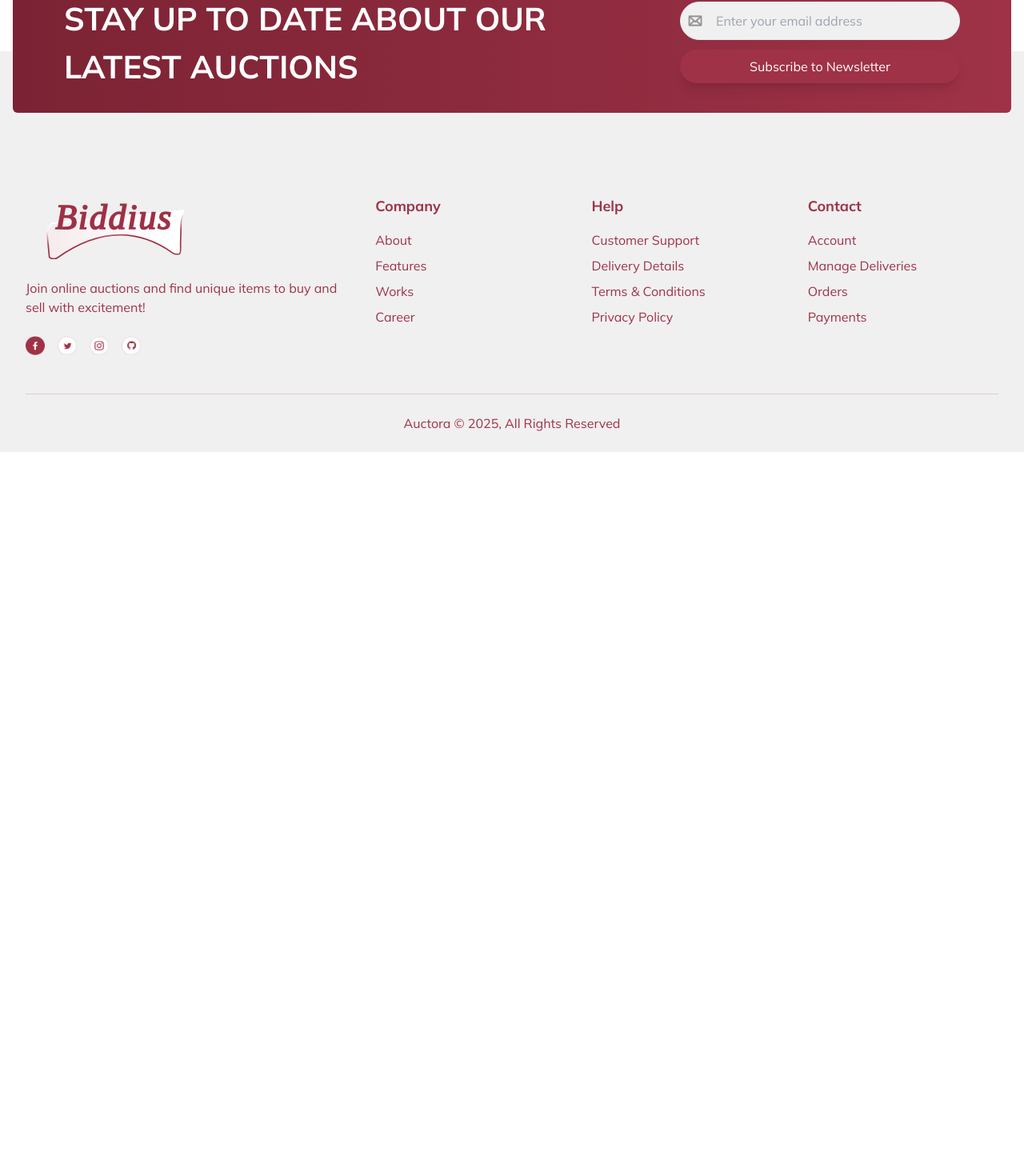
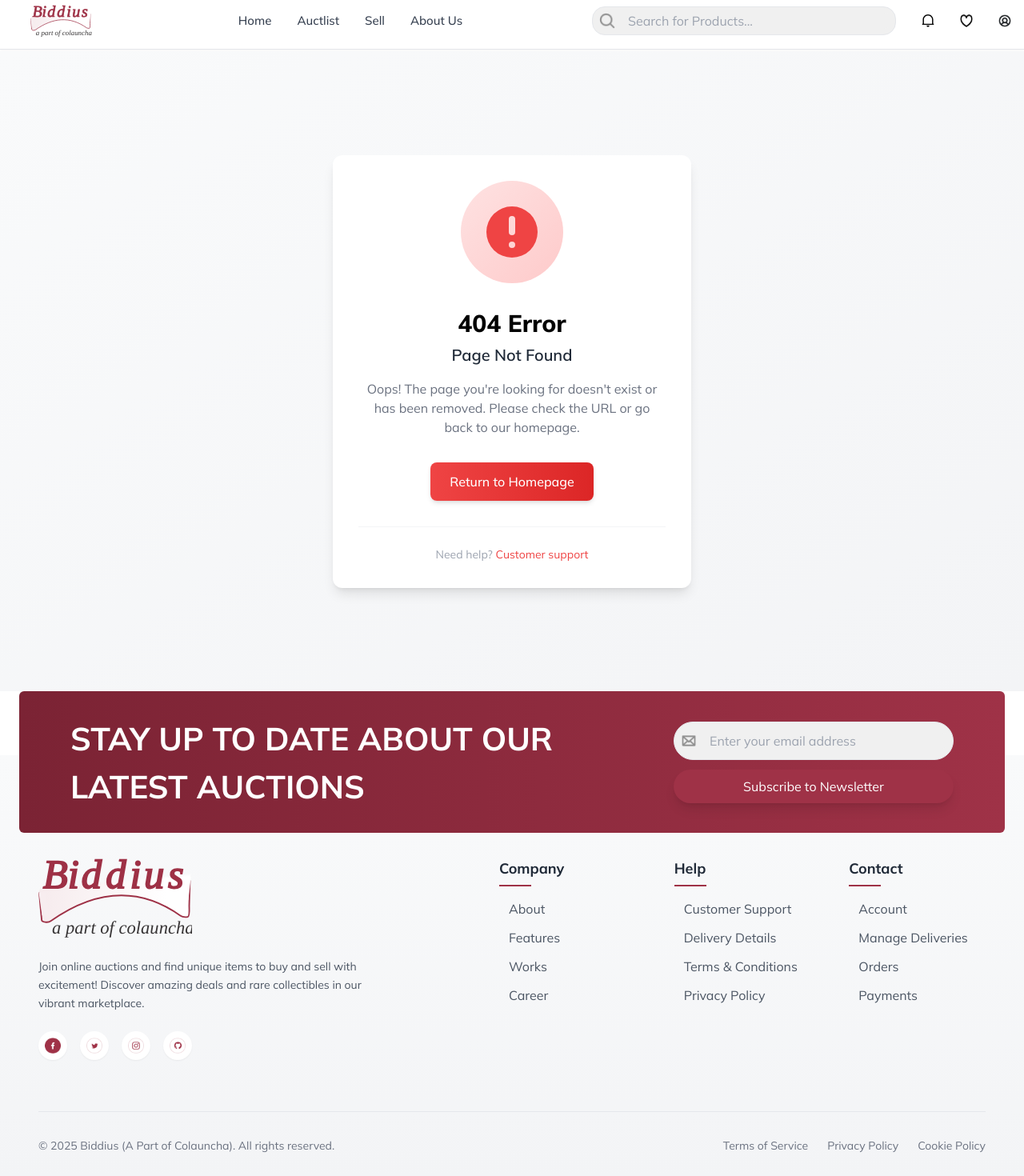
Before and after one commit to Colauncha/Auctora-Frontend, a React (Vite) app: page /list in a window 1280 px wide. Shown: the part 57-1527 px from the top of the page at 80% size. Before the commit the page ends 800 px from the top, so only its background shows below. Built offline with nearby package versions, Linux system fonts and the light colour scheme.

Commit message:
Refactor code structure for improved readability and maintainability (#11)
Co-authored-by: Skidesign1 <skidesign@gmail.com>

```diff
--- a/src/App.jsx
+++ b/src/App.jsx
@@ -40,8 +40,10 @@ import Payment from "./Pages/Payment/Payment";
 import ProductAuctionDetails from "./Pages/Home/ProductAuctionDetails";
 import YourProduct from "./Pages/Sell/AddProduct/YourProduct";
 import AuctionDetails from "./Pages/Sell/AddProduct/AuctionDetails";
+import NotFound from "./Components/NotFound";
 // import AppTest from "./Pages/Payment/AppTest";
 // import ProgressTracker from "./Pages/Sell/ProgressTracker";
+
 
 const App = () => {
   return (
@@ -82,6 +84,7 @@ const App = () => {
         <Route path="/bank-account" element={<AccountForm />} />
         <Route path="/verification" element={<Verification />} />
         <Route path="/getstarted" element={<GetStarted />} />
+        <Route path="*" element={<NotFound />} />
 
         {/* Progress Tracker Routes */}
         <Route
--- a/src/Components/CountDown.jsx
+++ b/src/Components/CountDown.jsx
@@ -1,30 +1,4 @@
-// import Stopwatch from "./Stopwatch";
-// import Button from "./Button";
 
-// const CountDown = () => {
-//   return (
-//     <div className="mt-[40px] lg:py-[80px] flex flex-col gap-[32px]">
-//       <h1 className="w-full md:w-[500px] text-[48px] leading-[45px] md:text-[64px] font-[700] h-[174px] md:leading-[64px] text-[#9F3247] ">
-//         Your Gateway to Exciting Auctions
-//       </h1>
-//       <p className="w-full mt-auto md:mt-0 md:w-[500px] text-[#9F3247] ">
-//         Discover treasures at Auctora - where bidding meets buying. Join online
-//         auctions and find unique items to buy and sell with excitement!
-//       </p>
-//       <div className="flex flex-col-reverse gap-[36px] md:flex-col items-center md:items-start">
-//         <Stopwatch days={5} hours={4} minutes={55} seconds={35} />
-//         <div className="w-full">
-//           <Button
-//             label="Bid Now"
-//             className="bg-gradient-to-r from-[#7B2334] to-[#9F3247] w-full lg:w-[200px]"
-//           />
-//         </div>
-//       </div>
-//     </div>
-//   );
-// };
-
-// export default CountDown;
 
 
 import Stopwatch from "./Stopwatch";
@@ -40,7 +14,7 @@ const CountDown = () => {
 
       {/* Description */}
       <p className="w-full text-[16px] md:text-[18px] text-[#9F3247]">
-        Discover treasures at Auctora - where bidding meets buying. Join online
+        Discover treasures at Biddius - where bidding meets buying. Join online
         auctions and find unique items to buy and sell with excitement!
       </p>
 
--- /dev/null
+++ b/src/Components/NotFound.jsx
@@ -0,0 +1,48 @@
+import React from 'react';
+import { Link } from 'react-router-dom';
+
+const NotFound = () => {
+  return (
+    <div className="min-h-screen bg-gradient-to-br from-gray-50 to-gray-100 flex flex-col items-center justify-center p-6 mb-20">
+      <div className="max-w-md w-full bg-white rounded-xl shadow-lg overflow-hidden p-8 text-center">
+        <div className="mx-auto w-32 h-32 rounded-full bg-gradient-to-br from-red-100 to-red-200 flex items-center justify-center mb-8">
+          <svg
+            xmlns="http://www.w3.org/2000/svg"
+            className="h-20 w-20 text-red-500"
+            viewBox="0 0 20 20"
+            fill="currentColor"
+          >
+            <path
+              fillRule="evenodd"
+              d="M18 10a8 8 0 11-16 0 8 8 0 0116 0zm-7 4a1 1 0 11-2 0 1 1 0 012 0zm-1-9a1 1 0 00-1 1v4a1 1 0 102 0V6a1 1 0 00-1-1z"
+              clipRule="evenodd"
+            />
+          </svg>
+        </div>
+
+        <h1 className="text-3xl font-extrabold text-black-800 mb-2">404 Error</h1>
+        <h2 className="text-xl font-semibold text-gray-800 mb-4">Page Not Found</h2>
+
+        <p className="text-gray-500 mb-8">
+          Oops! The page you're looking for doesn't exist or has been removed.
+          Please check the URL or go back to our homepage.
+        </p>
+
+        <Link
+          to="/"
+          className="inline-block px-6 py-3 bg-gradient-to-r from-red-500 to-red-600 text-white font-medium rounded-lg shadow-md hover:shadow-lg transition-all duration-300 hover:from-red-600 hover:to-red-700"
+        >
+          Return to Homepage
+        </Link>
+
+        <div className="mt-8 pt-6 border-t border-gray-100">
+          <p className="text-sm text-gray-400">
+            Need help? <a href="/contact" className="text-red-500 hover:underline">Customer support</a>
+          </p>
+        </div>
+      </div>
+    </div>
+  );
+};
+
+export default NotFound;
--- a/src/Constants/index.js
+++ b/src/Constants/index.js
@@ -4,7 +4,7 @@ import notification from "../assets/svg/notification.svg"
 import user from "../assets/icons/user.png";
 import ps_5 from "../assets/uploads/ps_5.png";
 import Nikon from "../assets/uploads/Nikon.png";
-import logo from "../assets/svg/biddiusLogo.svg";
+import logo from "../assets/svg/BiddiusLogo3.svg";
 // import logo from "../assets/icons/Auctora_logo.png";
 // import logo from "../assets/svg/WalletHistory.svg";
 import Fride from "../assets/uploads/Fridge.png";
--- a/src/Pages/Home/Ads.jsx
+++ b/src/Pages/Home/Ads.jsx
@@ -19,7 +19,7 @@ const Ads = () => {
   if (!isVisible) return null; // If not visible, don't render the component
 
   return (
-    <div className="bg-gradient-to-r from-[#7B2334] to-[#9F3247] h-[45px] w-full flex items-center justify-center gap-2 text-[12px] md:text-[14px] overflow-hidden mb-4 relative">
+    <div className="bg-gradient-to-r z-100 from-[#7B2334] to-[#9F3247] h-[45px] w-full flex items-center justify-center gap-2 text-[12px] md:text-[14px] overflow-hidden mb-4 relative">
       <button
         onClick={closeAds}
         className="absolute right-10 top-5 transform -translate-y-1/2 text-white text-xl font-bold"
@@ -29,7 +29,7 @@ const Ads = () => {
       </button>
       <div className="max-w-[1280px] w-full px-4 flex items-center justify-center gap-4">
         {isAuthenticated ? (
-          <p className="text-white">Welcome to Auctora</p>
+          <p className="text-white">Welcome to Biddius</p>
         ) : (
           <>
             <p className="text-white">Sign up and get your first order.</p>
--- a/src/Pages/Home/Footer.jsx
+++ b/src/Pages/Home/Footer.jsx
@@ -1,4 +1,3 @@
-
 import { Link, useLocation } from "react-router-dom";
 import Cta from "./Cta";
 import { facebook, github, instaggram, logo, twitter } from "../../Constants";
@@ -42,45 +41,59 @@ const Footer = () => {
   }, [location.pathname]);
 
   return (
-    <div className="bg-[#F0F0F0] w-full pt-20 relative">
-      {/* CTA Section (positioned absolutely above footer) */}
-      <div className="absolute top-[-100px] left-0 w-full flex justify-center px-4">
-        <Cta />
+    <div className="bg-gradient-to-b from-gray-50 to-gray-100 w-full pt-32 pb-8 relative">
+      {/* CTA Section */}
+      <div className="absolute top-[-80px] left-0 w-full flex justify-center px-6 z-10">
+        <div className="container mx-auto">
+          <Cta className="shadow-xl rounded-xl" />
+        </div>
       </div>
 
       {/* Main Footer Content */}
-      <footer className="container mx-auto px-4 sm:px-6 lg:px-8 flex flex-col text-[#9F3247] pt-[100px]">
-        <div className="flex flex-col lg:flex-row gap-12 w-full">
-          {/* Logo and Description Section */}
-          <div className="w-full lg:w-1/3 flex flex-col gap-6">
+      <footer className="container mx-auto px-6 sm:px-8 lg:px-12">
+        <div className="flex flex-col lg:flex-row justify-between gap-16 w-full">
+          {/* Left Section - Logo and Info */}
+          <div className="flex flex-col gap-6 max-w-md">
             <img
               src={logo}
-              alt="Auctora Logo"
-              className="w-40 h-12 sm:w-52 sm:h-16 lg:w-56 lg:h-20"
+              alt="Biddius Logo"
+              className="w-48 h-auto"
             />
-            <p className="text-sm sm:text-base">
+            <p className="text-gray-600 text-sm leading-relaxed">
               Join online auctions and find unique items to buy and sell with excitement!
+              Discover amazing deals and rare collectibles in our vibrant marketplace.
             </p>
             <div className="flex gap-4">
-              <img src={facebook} alt="Facebook" className="w-6 h-6" />
-              <img src={twitter} alt="Twitter" className="w-6 h-6" />
-              <img src={instaggram} alt="Instagram" className="w-6 h-6" />
-              <img src={github} alt="GitHub" className="w-6 h-6" />
+              <a href="#" className="p-2 bg-white rounded-full shadow-sm hover:bg-gray-50 transition-colors">
+                <img src={facebook} alt="Facebook" className="w-5 h-5" />
+              </a>
+              <a href="#" className="p-2 bg-white rounded-full shadow-sm hover:bg-gray-50 transition-colors">
+                <img src={twitter} alt="Twitter" className="w-5 h-5" />
+              </a>
+              <a href="#" className="p-2 bg-white rounded-full shadow-sm hover:bg-gray-50 transition-colors">
+                <img src={instaggram} alt="Instagram" className="w-5 h-5" />
+              </a>
+              <a href="#" className="p-2 bg-white rounded-full shadow-sm hover:bg-gray-50 transition-colors">
+                <img src={github} alt="GitHub" className="w-5 h-5" />
+              </a>
             </div>
           </div>
 
-          {/* Navigation Links Section */}
-          <div className="w-full lg:w-2/3 grid grid-cols-1 sm:grid-cols-2 md:grid-cols-3 gap-8">
+          {/* Right Section - Links */}
+          <div className="grid grid-cols-1 sm:grid-cols-3 gap-12 flex-1 lg:pl-16">
             {footerArr.map((section, index) => (
               <div key={index} className="mb-4">
-                <h4 className="text-lg font-bold mb-4">{section.heading}</h4>
-                <ul className="space-y-2">
+                <h4 className="text-lg font-bold mb-6 text-gray-800 relative after:absolute after:left-0 after:bottom-[-8px] after:w-10 after:h-[2px] after:bg-[#9F3247]">
+                  {section.heading}
+                </h4>
+                <ul className="space-y-3">
                   {section.links.map((link, idx) => (
                     <li key={idx}>
                       <Link
                         to={link.url}
-                        className="text-[#9f3247] hover:underline underline-offset-2 text-sm sm:text-base"
+                        className="text-gray-600 hover:text-[#9F3247] transition-colors text-sm sm:text-base flex items-center group"
                       >
+                        <span className="w-1 h-1 bg-[#9F3247] rounded-full mr-2 opacity-0 group-hover:opacity-100 transition-opacity"></span>
                         {link.name}
                       </Link>
                     </li>
@@ -92,8 +105,23 @@ const Footer = () => {
         </div>
 
         {/* Copyright Section */}
-        <div className="mt-12 mb-6 border-t border-[#9F3247] border-opacity-20 pt-6 text-center text-sm sm:text-base">
-          Auctora © {new Date().getFullYear()}, All Rights Reserved
+        <div className="mt-16 pt-8 border-t border-gray-200">
+          <div className="flex flex-col md:flex-row justify-between items-center gap-4">
+            <p className="text-gray-500 text-sm">
+              © {new Date().getFullYear()} Biddius (A Part of Colauncha). All rights reserved.
+            </p>
+            <div className="flex gap-6">
+              <Link to="/terms" className="text-gray-500 hover:text-[#9F3247] text-sm transition-colors">
+                Terms of Service
+              </Link>
+              <Link to="/privacy" className="text-gray-500 hover:text-[#9F3247] text-sm transition-colors">
+                Privacy Policy
+              </Link>
+              <Link to="/cookies" className="text-gray-500 hover:text-[#9F3247] text-sm transition-colors">
+                Cookie Policy
+              </Link>
+            </div>
+          </div>
         </div>
       </footer>
     </div>
--- a/src/Pages/Home/Nav.jsx
+++ b/src/Pages/Home/Nav.jsx
@@ -1,11 +1,10 @@
-import { Link, NavLink } from "react-router-dom";
-import { useNavigate } from "react-router-dom";
 
+import { Link, NavLink, useNavigate } from "react-router-dom";
+import { useEffect, useState, useRef } from "react"; // Added useRef import
+import { LuAlignJustify } from "react-icons/lu";
+import { RiCloseLargeFill } from "react-icons/ri";
 import Search from "../../Components/Search";
 import { likee, logo, search_glass, user, notification } from "../../Constants";
-import { useEffect, useState } from "react";
-import { LuAlignJustify } from "react-icons/lu";
-import { RiCloseLargeFill } from "react-icons/ri";
 import useModeStore from "../../Store/Store";
 
 const Nav = () => {
@@ -18,24 +17,47 @@ const Nav = () => {
 
   const { isMobile, setModeBasedOnScreenSize } = useModeStore();
   const [isMenuOpen, setIsMenuOpen] = useState(false);
+  const [isScrolled, setIsScrolled] = useState(false);
+  const navRef = useRef(null);
+  const [navHeight, setNavHeight] = useState(70); // Adjusted height
+  const [shouldBlur, setShouldBlur] = useState(false);
 
-  const toggleMenu = () => {
-    setIsMenuOpen((prev) => !prev);
+  // Handle scroll effect
+  useEffect(() => {
+    const handleScroll = () => {
+      const isScrolled = window.scrollY > 0;
+      setIsScrolled(isScrolled);
+      setShouldBlur(isScrolled); // Enable blur only when scrolled
     };
 
+    window.addEventListener("scroll", handleScroll);
+    return () => window.removeEventListener("scroll", handleScroll);
+  }, []);
+
+  // Update height on scroll/resize
+  useEffect(() => {
+    const updateHeight = () => {
+      if (navRef.current) {
+        setNavHeight(navRef.current.offsetHeight); // Dynamically set height
+      }
+    };
+
+    updateHeight();
+    window.addEventListener('resize', updateHeight);
+    return () => window.removeEventListener('resize', updateHeight);
+  }, []);
+
+  // Existing resize handler
   useEffect(() => {
     const handleResize = () => {
       setModeBasedOnScreenSize();
     };
-
     window.addEventListener("resize", handleResize);
-    setModeBasedOnScreenSize(); // Set initial mode
-
-    return () => {
-      window.removeEventListener("resize", handleResize);
-    };
+    setModeBasedOnScreenSize();
+    return () => window.removeEventListener("resize", handleResize);
   }, [setModeBasedOnScreenSize]);
 
+  const toggleMenu = () => setIsMenuOpen((prev) => !prev);
   const navigate = useNavigate();
 
   const handleSearch = () => {
@@ -47,100 +69,130 @@ const Nav = () => {
   };
 
   return (
-    <div className="h-[36px] my-[20px] w-full overflow-visible">
+    <>
+      <div
+        ref={navRef}
+        className={`fixed left-0 right-0 z-50 bg-white border-b shadow-sm transition-all duration-300 ${
+          isScrolled ? "top-0" : "top-12"
+        } ${
+          shouldBlur ? "backdrop-blur-md" : "backdrop-blur-none"
+        }`}
+      >
         {isMobile ? (
-        <div className="formatter flex justify-between items-center w-full px-4">
-          <div className="flex items-center gap-4 relative">
+          <div className="flex justify-between items-center w-full px-3 py-3">
+            <div className="flex items-center gap-3">
               {isMenuOpen ? (
                 <RiCloseLargeFill
-                size={30}
+                  size={26}
                   onClick={toggleMenu}
                   className="cursor-pointer"
                 />
               ) : (
                 <LuAlignJustify
-                size={30}
+                  size={26}
                   onClick={toggleMenu}
                   className="cursor-pointer"
                 />
               )}
               <Link to={`/`}>
-              <img src={logo} alt="logo" className="w-20 h-12" />
+                <img src={logo} alt="logo" className="w-20 h-10" />
               </Link>
             </div>
+
+            <div className="flex items-center gap-4">
+              <img src={search_glass} alt="" className="h-4 w-4 cursor-pointer" />
+              <img src={likee} alt="" className="h-4 w-4 cursor-pointer" />
+              <img src={user} alt="" className="h-4 w-4 cursor-pointer" />
+            </div>
+
             {isMenuOpen && (
-            <nav className="text-[16px] absolute z-10 text-white bg-gradient-to-r from-[#7B2334] to-[#9F3247] left-0 top-0 w-full px-4 py-6">
-
-              <ul className="flex flex-col gap-8 pb-10 m-auto">
+              <nav className="absolute z-10 top-0 left-0 w-full h-screen bg-gradient-to-r from-[#7B2334] to-[#9F3247] text-white p-6">
+                <ul className="flex flex-col gap-8 mt-12 text-lg font-medium">
                   {menuArr.map((item) => (
-                  <NavLink key={item._id} to={item.link} onClick={toggleMenu}>
+                    <NavLink
+                      key={item._id}
+                      to={item.link}
+                      onClick={toggleMenu}
+                      className={({ isActive }) =>
+                        `transition-colors duration-200 hover:text-yellow-200 ${
+                          isActive ? "text-yellow-300" : ""
+                        }`
+                      }
+                    >
                       {item.label}
                     </NavLink>
                   ))}
                 </ul>
-              <div className="flex gap-4">
+
+                <div className="mt-8">
                   <Search
                     img={search_glass}
                     placeholder={`Search for Products`}
                     onClick={handleSearch}
                   />
-                <RiCloseLargeFill
-                  size={40}
-                  className="cursor-pointer"
-                  onClick={toggleMenu}
-                />
                 </div>
               </nav>
             )}
-          <div className="flex gap-4">
-            <img src={search_glass} alt="" className="h-4 w-4 cursor-pointer" />
-            <img src={likee} alt="" className="h-4 w-4 cursor-pointer" />
-            <img src={user} alt="" className="h-4 w-4 cursor-pointer" />
-          </div>
           </div>
         ) : (
-        <div className="flex justify-between items-center w-full px-4 max-w-[1280px] mx-auto">
+          <div className="max-w-screen-xl mx-auto flex justify-between items-center px-4 py-2 h-[70px]">
+            <div className="flex items-center gap-4">
               <Link to={`/`}>
-            <img src={logo} alt="logo" className="w-[130px] h-[45px]" />
+                <img src={logo} alt="logo" className="w-[120px] h-[40px]" />
               </Link>
-          <nav className="sm:text-[15px] text-[16px]">
-            <ul className="flex gap-8">
+            </div>
+
+            <nav className="text-[15px]">
+              <ul className="flex gap-8 font-medium">
                 {menuArr.map((item) => (
-                <NavLink key={item._id} to={item.link}>
+                  <NavLink
+                    key={item._id}
+                    to={item.link}
+                    className={({ isActive }) =>
+                      `hover:text-[#9F3247] transition-colors duration-200 ${
+                        isActive ? "text-[#9F3247] font-semibold" : "text-gray-700"
+                      }`
+                    }
+                  >
                     {item.label}
                   </NavLink>
                 ))}
               </ul>
             </nav>
+
+            <div className="flex items-center gap-8">
   <Search
-            className="sm:w-[200px] lg:w-[360px] xl:w-[650px]"
+    className="w-[300px] md:w-[320px] lg:w-[380px]"
     img={search_glass}
     onClick={handleSearch}
-            placeholder="Search for products..."
+    placeholder="Search for Products..."
   />
-          <div className="flex gap-4">
   <img
     src={notification}
     alt=""
-              className="h-4 w-4 cursor-pointer"
+    className="h-4 w-4 cursor-pointer transition-transform duration-200 hover:scale-110 hover:bg-gray-100 rounded"
     onClick={handleNotification}
   />
   <img
     src={likee}
     alt=""
-              className="h-4 w-4 cursor-pointer"
-              // onClick={handleNotification}
+    className="h-4 w-4 cursor-pointer transition-transform duration-200 hover:scale-110 hover:bg-gray-100 rounded"
   />
   <img
     src={user}
     alt=""
-              className="h-4 w-4 cursor-pointer"
+    className="h-4 w-4 cursor-pointer transition-transform duration-200 hover:scale-110 hover:bg-gray-100 rounded"
     onClick={() => navigate("/dashboard")}
   />
 </div>
+
           </div>
         )}
       </div>
+
+      {/* Dynamic Spacer */}
+      <div style={{ height: `${isScrolled ? 0 : 60}px` }} className="w-full"></div>
+    </>
   );
 };
 
```
Also changed, not shown: src/Components/auth/AuthFormSginUp.jsx (line endings or trailing spaces), src/assets/svg/BiddiusLogo2.svg (added), src/assets/svg/BiddiusLogo3.svg (added). Lines whose indentation alone changed are shown as unchanged.
